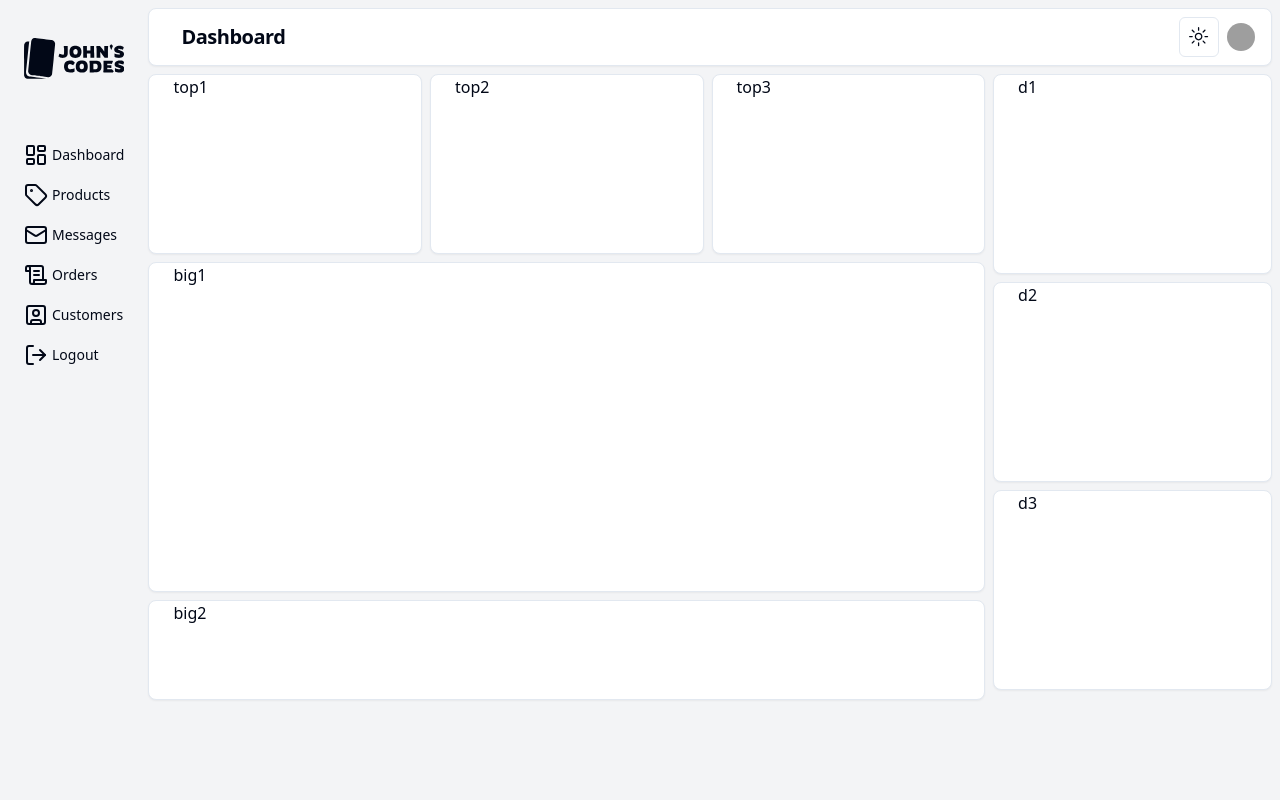
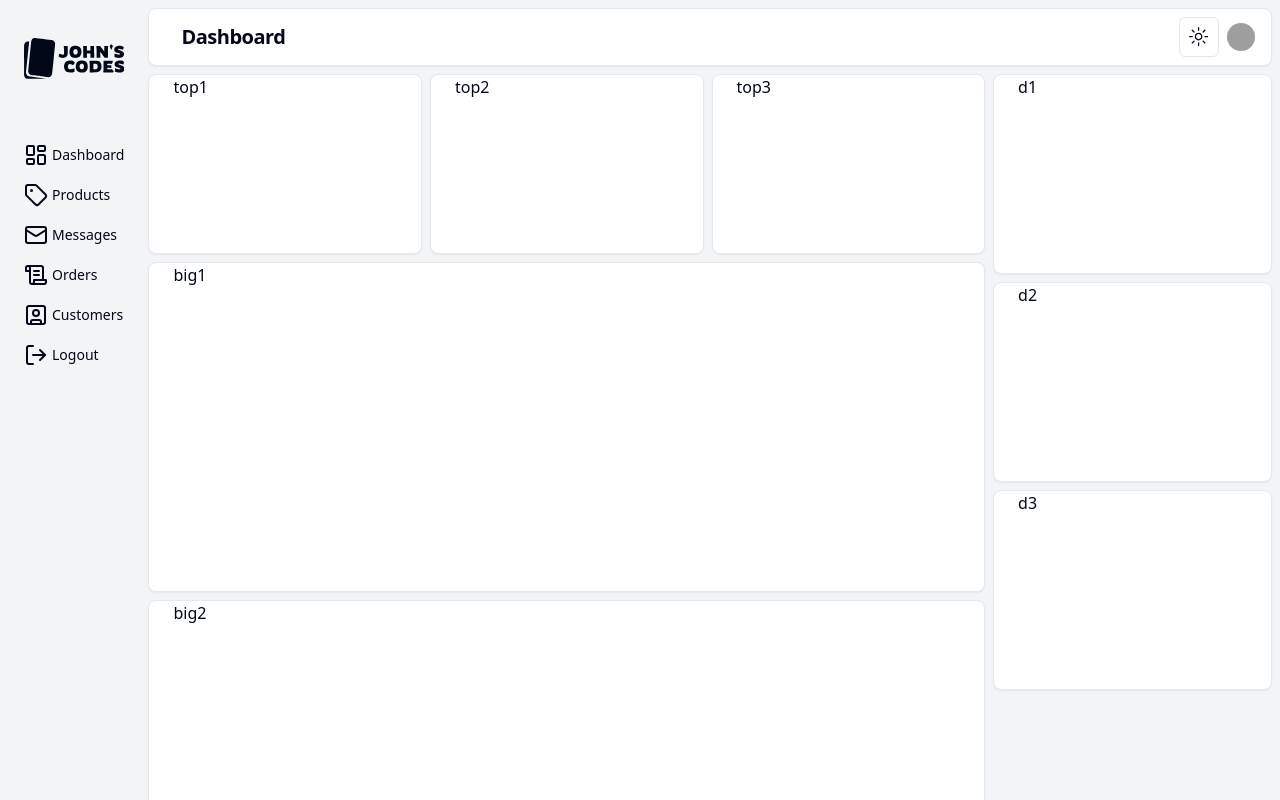
Before and after one commit to betajohn/eCommerce-Admin-Dashboard, a Next.js app: page /admin in a window 1280 px wide. Shown: the top 800 px of the page. Built offline with nearby package versions, Linux system fonts and the light colour scheme; grey boxes are pictures that could not be loaded.

Commit message:
Bug fix - skill issue
use min-height:100 on <html> instead of height:100%

```diff
--- a/src/app/admin/page.tsx
+++ b/src/app/admin/page.tsx
@@ -1,9 +1,5 @@
 import AdminDashboard from '@/components/admin/AdminDashboard';
 
 export default function Admin() {
-  return (
-    <div className="flex h-full flex-col items-center justify-center">
-      <AdminDashboard />
-    </div>
-  );
+  return <AdminDashboard />;
 }
--- a/src/app/layout.tsx
+++ b/src/app/layout.tsx
@@ -16,7 +16,7 @@ export default function RootLayout({
   children: React.ReactNode;
 }>) {
   return (
-    <html lang="en" className="h-full w-full">
+    <html lang="en" className="min-h-full w-full">
       <body className="h-full w-full min-w-80 max-w-7xl m-auto bg-gray-100 dark:bg-gray-800">
         <ThemeProvider
           attribute="class"
--- a/src/components/admin/AdminDashboard.tsx
+++ b/src/components/admin/AdminDashboard.tsx
@@ -8,7 +8,7 @@ export default function AdminDashboard() {
   const [show, setShow] = useState(false);
 
   return (
-    <div className="h-full w-full p-2 flex items-center justify-center gap-2 bg-gray-100 dark:bg-gray-800">
+    <div className="h-full w-full p-2 flex justify-center gap-2">
       {!show && <Aside />}
       <div className="flex flex-col items-center justify-center h-full w-full gap-2">
         <DBHead setShow={setShow} show={show} />
--- a/src/components/admin/Aside.tsx
+++ b/src/components/admin/Aside.tsx
@@ -45,7 +45,7 @@ const menuBtns: menuItem[] = [
 
 export function asideContent(sheet: boolean): ReactNode {
   return (
-    <div className="flex flex-col h-full items-start py-2.5">
+    <div className="flex flex-col h-full items-start justify-start py-2.5">
       <div className="w-full mb-10 object-cover px-6 sm:px-0 lg:p-4">
         <Logo className="mx-auto mt-1" />
       </div>
@@ -63,7 +63,7 @@ export function asideContent(sheet: boolean): ReactNode {
 
 export default function Aside() {
   return (
-    <aside className="hidden sm:flex h-full text-card-foreground bg-grat-800">
+    <aside className="hidden sm:flex h-full text-card-foreground">
       {asideContent(false)}
     </aside>
   );
--- a/src/components/admin/DBBody.tsx
+++ b/src/components/admin/DBBody.tsx
@@ -29,7 +29,7 @@ export default function DBBody() {
         <Card className="w-full h-[330px]">
           <CardContent>big1</CardContent>
         </Card>
-        <Card className="w-full h-[100px]">
+        <Card className="w-full h-[400px]">
           <CardContent>big2</CardContent>
         </Card>
       </div>
--- a/src/components/admin/DBHead.tsx
+++ b/src/components/admin/DBHead.tsx
@@ -27,7 +27,7 @@ export default function DBHead({ show, setShow }: AsideProps) {
     setShow(false);
   }
   return (
-    <Card className="w-full flex items-center justify-between h-auto rounded-lg border bg-card text-card-foreground shadow-sm p-2">
+    <div className="w-full flex items-center justify-between rounded-lg border bg-card text-card-foreground shadow-sm p-2">
       <div className="flex justify-center items-center">
         <Sheet>
           <SheetTrigger asChild>
@@ -35,11 +35,7 @@ export default function DBHead({ show, setShow }: AsideProps) {
               <Menu className="w-8" />
             </Button>
           </SheetTrigger>
-          <SheetContent
-            side="left"
-            onCloseAutoFocus={y}
-            className="w-auto bg-red-800"
-          >
+          <SheetContent side="left" onCloseAutoFocus={y} className="w-auto">
             {asideContent(true)}
           </SheetContent>
         </Sheet>
@@ -54,6 +50,6 @@ export default function DBHead({ show, setShow }: AsideProps) {
           <AvatarFallback>CN</AvatarFallback>
         </Avatar>
       </div>
-    </Card>
+    </div>
   );
 }
```
Also changed, not shown: 1 other file (tests, documents, lock files or other folders).
